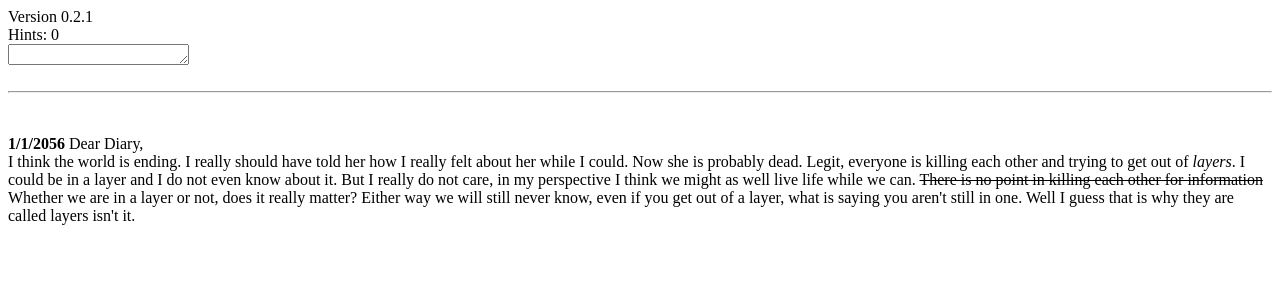
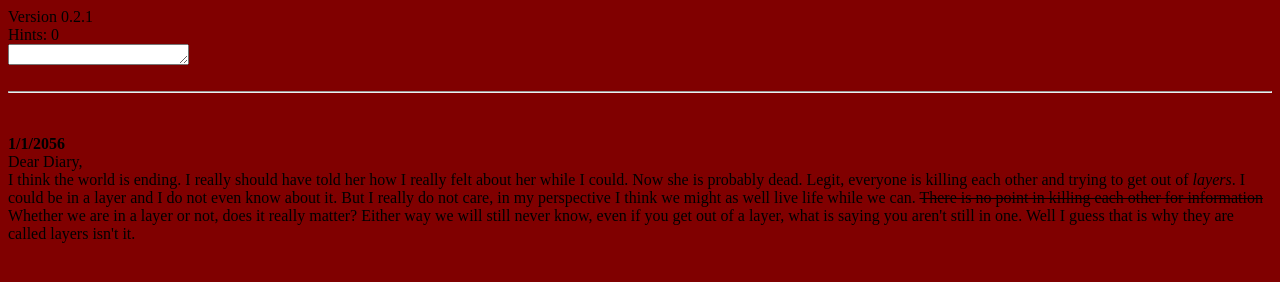
Before and after one commit to TheNumnut/TerminalOfLife, a plain HTML site: page index.html in a window 1280 px wide. Drawn offline with Linux system fonts and the light colour scheme.

Commit message:
Foxed diary formatting added hint animation

```diff
--- a/index.html
+++ b/index.html
@@ -4,7 +4,22 @@
     Version 0.2.1
     <br>
     <div id="hint">Hints: </div>
+    <style>
+      #hint {
+        -webkit-animation: mymove 5s infinite; /* Chrome, Safari, Opera */
+        animation: mymove 5s infinite;
+      }
 
+      /* Chrome, Safari, Opera */
+      @-webkit-keyframes mymove {
+        50% {text-shadow: 10px 15px 20px black;}
+      }
+
+
+      @keyframes mymove {
+        50% {text-shadow: 10px 15px 20px black;}
+      }
+    </style>
     <script>
       var hint = 0;
       setInterval(function() {
@@ -63,12 +78,12 @@
 
     </script>
   </head>
-  <body>
+  <body style="background-color:maroon;">
     <textarea rows=1 id="enter"></textarea><br>
 
     <div id="output"></div><br><hr><br>
-    <p>
-      <strong>1/1/2056</strong>
+    <p style="font-family: ;">
+      <strong>1/1/2056</strong><br>
       Dear Diary, <br>I think the world is ending. I really should have told her how I really felt about her while I could.
       Now she is probably dead. Legit, everyone is killing each other and trying to get out of <em>layers</em>. I could be
       in a layer and I do not even know about it. But I really do not care, in my perspective I think we might as well
```
